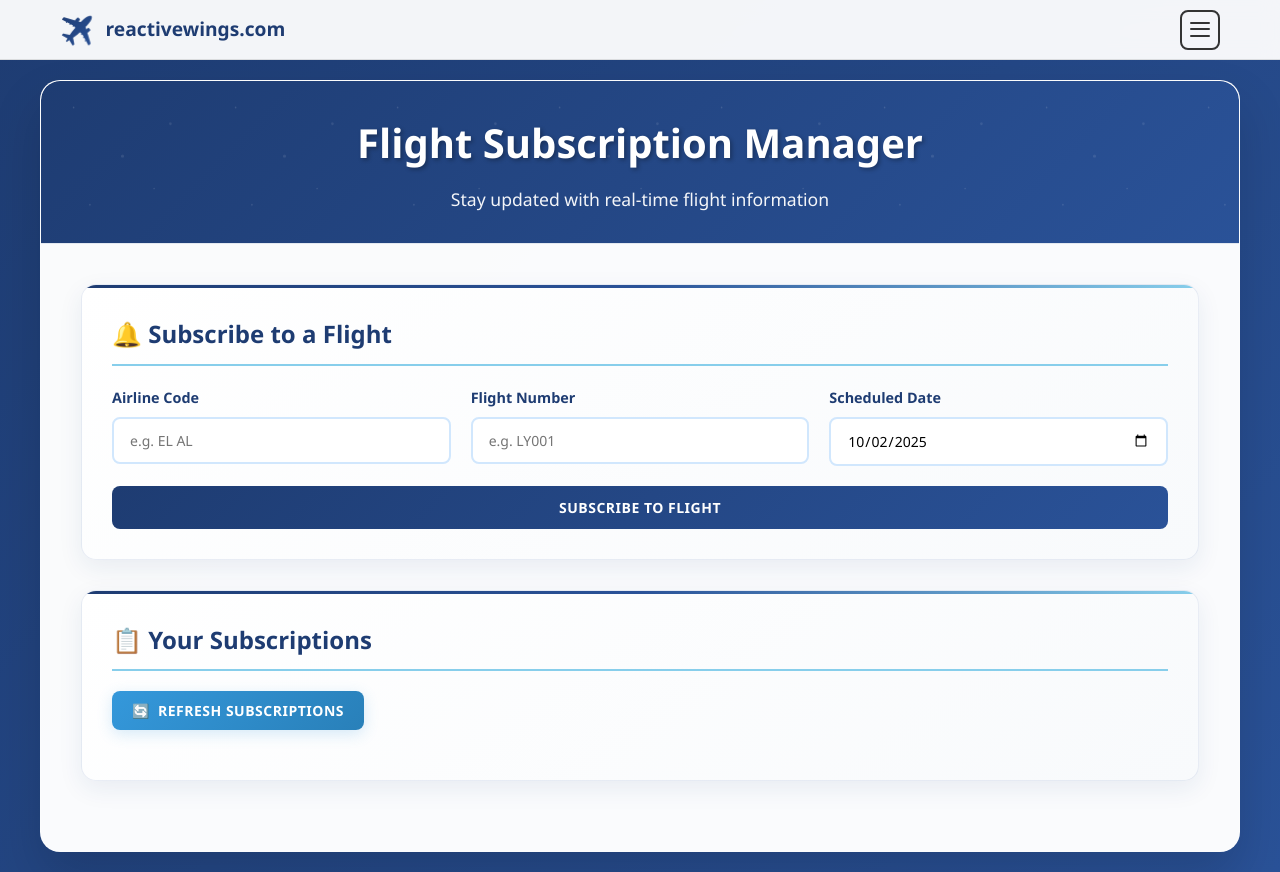
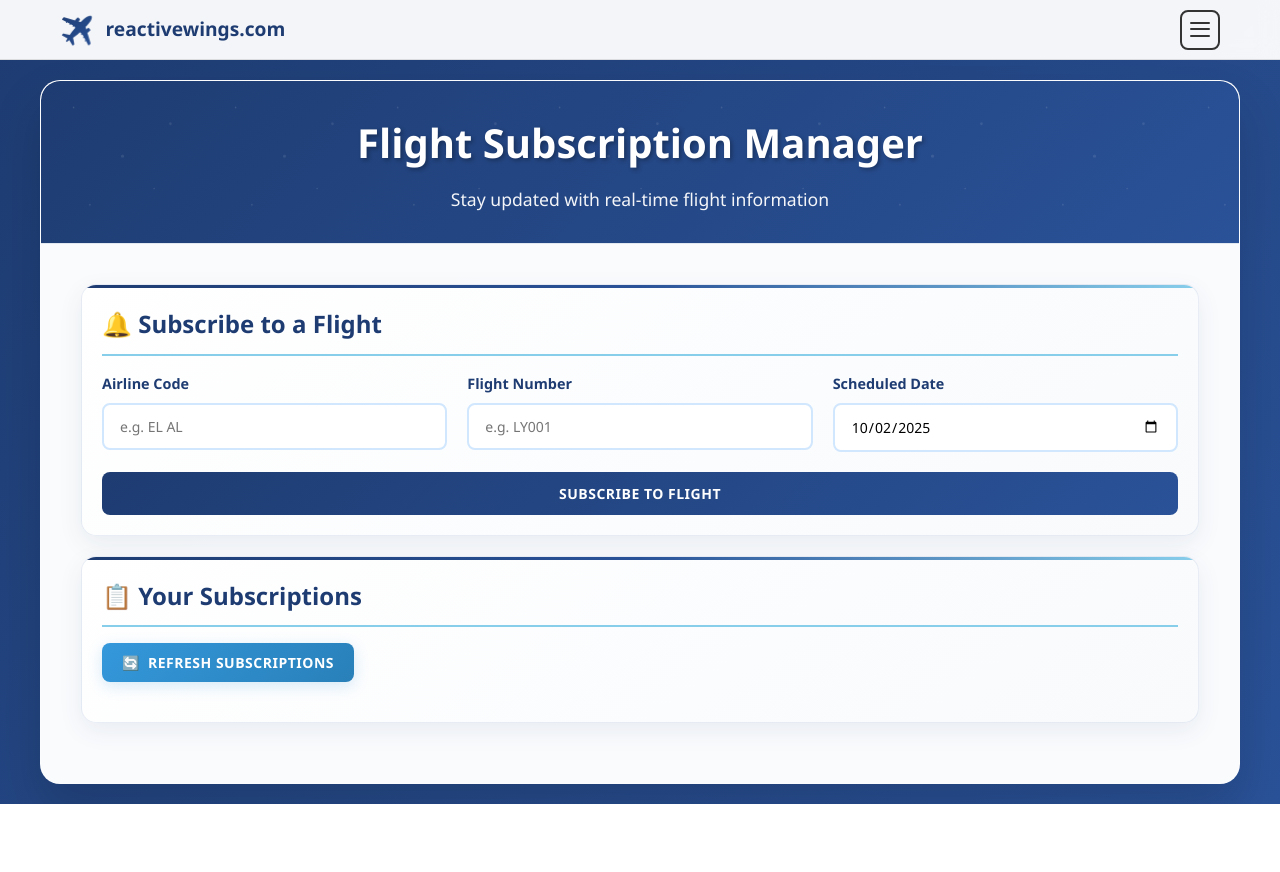
Before and after one commit to AryehRotberg/reactivewings-frontend, a React (Vite) app: page /dashboard in a window 1280 px wide. After the commit the page ends 804 px from the top, so only its background shows below. Built offline with nearby package versions, Linux system fonts and the light colour scheme; no server answers; sample sign-in values are in the browser's storage.

Commit message:
refactor: update spacing and margin values in Dashboard.css for consistency

```diff
--- a/src/styles/Dashboard.css
+++ b/src/styles/Dashboard.css
@@ -409,8 +409,8 @@
 .section {
     background: var(--surface-gradient);
     border-radius: var(--radius-xl);
-    padding: var(--spacing-3xl);
-    margin-bottom: var(--spacing-3xl);
+    padding: 20px;
+    margin-bottom: 20px;
     box-shadow: var(--shadow-md);
     border: 1px solid rgba(42, 82, 152, 0.1);
     position: relative;
@@ -429,7 +429,7 @@
 
 .section h2 {
     color: var(--primary-blue);
-    margin-bottom: var(--spacing-xl);
+    margin-bottom: 16px;
     font-size: var(--font-size-xl);
     border-bottom: 2px solid var(--light-blue);
     padding-bottom: 10px;
@@ -802,8 +802,8 @@ select:focus {
     background: var(--surface-gradient);
     border: 1px solid var(--border-gray);
     border-radius: var(--radius-lg);
-    padding: var(--spacing-xl);
-    margin: var(--spacing-lg) 0;
+    padding: 20px;
+    margin: 16px 0;
     transition: var(--transition-base);
     position: relative;
     overflow: hidden;
@@ -828,8 +828,8 @@ select:focus {
 .subscription-details {
     display: grid;
     grid-template-columns: repeat(auto-fit, minmax(200px, 1fr));
-    gap: var(--spacing-lg);
-    margin-bottom: var(--spacing-lg);
+    gap: 16px;
+    margin-bottom: 16px;
 }
 
 .detail-item {
```
